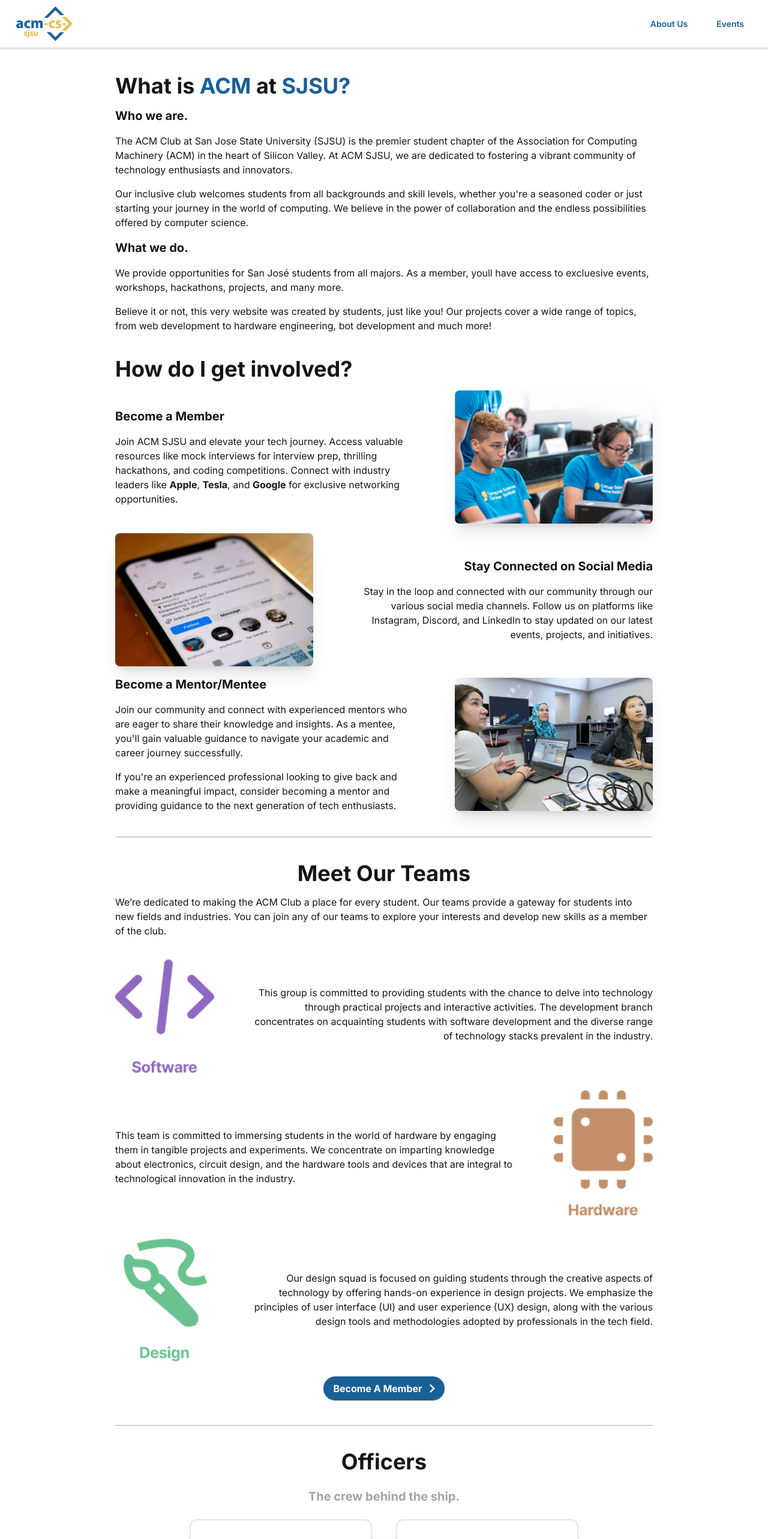
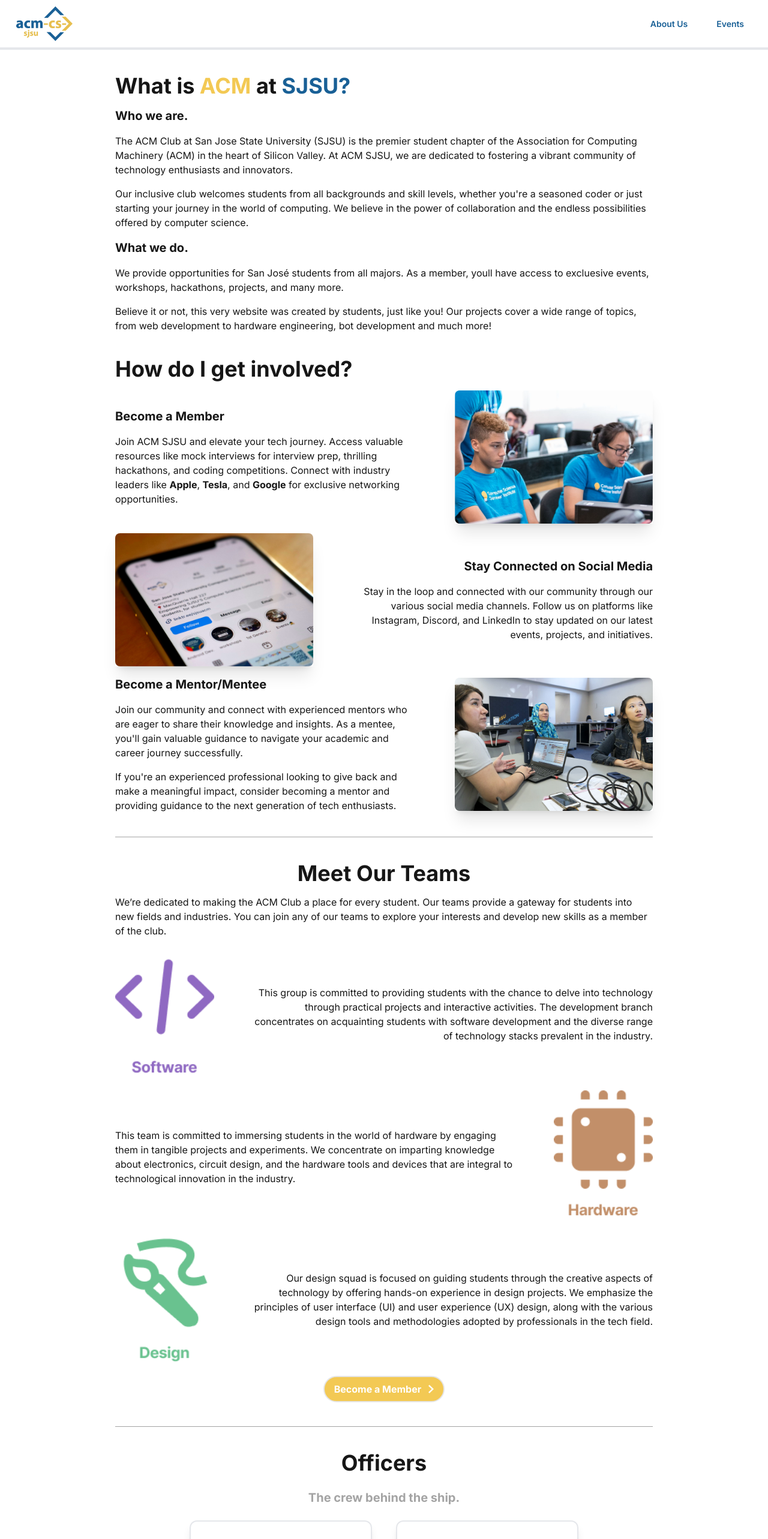
Before and after one commit to SJSUCSClub/acm-devsite, a Next.js app in the folder acmsjsu-devsite/: page /about in a window 1280 px wide. Shown: the top 2566 px of the page at 60% size. Built offline with nearby package versions, Linux system fonts and the light colour scheme.

Commit message:
fix about page, move faq to root

```diff
--- a/acmsjsu-devsite/src/app/about/page.tsx
+++ b/acmsjsu-devsite/src/app/about/page.tsx
@@ -1,7 +1,6 @@
-import Image from "next/image";
 import OfficerCard from "../components/about/OfficerCard";
 import TextWithImage from "../components/about/TextWithImage";
-import RightArrow from "/public/about/rightarrow.svg";
+import MemberButton from "../components/buttons/MemberButton";
 
 const officers = [
   {
@@ -197,16 +196,7 @@ const page = () => {
         </TextWithImage>
 
         <div className="flex gap-4 items-center justify-center">
-          <button className="bg-primary py-2 px-4 rounded-full border border-border hover:border-border-hovered">
-            <a
-              href="https://forms.gle/aXjuoZ2e7TVVRJKT8"
-              target="_blank"
-              className="flex gap-3 no-underline font-bold"
-            >
-              <span className="text-white"> Become A Member </span>
-              <Image src={RightArrow} alt="right arrow" />
-            </a>
-          </button>
+          <MemberButton />
         </div>
       </div>
 
--- /dev/null
+++ b/acmsjsu-devsite/src/app/components/buttons/MemberButton.jsx
@@ -0,0 +1,20 @@
+import Image from "next/image";
+
+import RightArrow from "/public/about/rightarrow.svg";
+
+const MemberButton = () => {
+  return (
+    <button className="bg-primary py-2 px-4 rounded-full border border-border border-2 hover:border-border-hovered">
+      <a
+        href="https://docs.google.com/forms/d/e/1FAIpQLSf1KNg9T5sPAM9EtOm3i_bQctlq81b7QIns1uNkWtlSCpzOvg/viewform"
+        target="_blank"
+        className="flex gap-3 no-underline font-bold"
+      >
+        <span className="text-white"> Become a Member </span>
+        <Image src={RightArrow} alt="right arrow" />
+      </a>
+    </button>
+  );
+};
+
+export default MemberButton;
--- /dev/null
+++ b/acmsjsu-devsite/src/app/components/buttons/PrimaryButton.jsx
@@ -0,0 +1,20 @@
+import Image from "next/image";
+
+import RightArrow from "/public/about/rightarrow.svg";
+
+const LinkButton = ({ text, destination }) => {
+  return (
+    <button className="bg-primary py-2 px-4 rounded-full border border-border border-2 hover:border-border-hovered">
+      <a
+        href={destination}
+        target="_blank"
+        className="flex gap-3 no-underline font-bold"
+      >
+        <span className="text-white"> {Text} </span>
+        <Image src={RightArrow} alt="right arrow" />
+      </a>
+    </button>
+  );
+};
+
+export default MemberButton;
--- a/acmsjsu-devsite/src/app/layout.tsx
+++ b/acmsjsu-devsite/src/app/layout.tsx
@@ -22,7 +22,6 @@ export default function RootLayout({
       <body className={inter.className}>
         <Navbars />
         {children}
-        <FAQ />
         <Footer />
       </body>
     </html>
--- a/acmsjsu-devsite/src/app/page.tsx
+++ b/acmsjsu-devsite/src/app/page.tsx
@@ -1,4 +1,4 @@
-"use client"
+"use client";
 import Image from "next/image";
 import Hero from "./Hero";
 import FAQ from "./components/FAQ";
@@ -12,7 +12,6 @@ import { inherits } from "util";
 import Link from "next/link";
 import { useState } from "react";
 
-
 const spotlights: ISpotlight[] = [
   {
     type: "TECH TALK",
@@ -20,42 +19,34 @@ const spotlights: ISpotlight[] = [
     title: "ACM x Tesla Tech Talk",
     description:
       "Guest speaker Phuc Ngo, an NLP and Senior Data Engineer at Tesla, talks about his experiences and journey in the industry.",
-    key: 1
+    key: 1,
   },
   {
     type: "EVENT",
     image: "./photos/events/googlealumni.jpg",
     title: "Fall 2023 Google Alumni Panel",
-    description: "ACM hosted a Q&A panel with SJSU alumni who are now working at Google. Members had the opportunity to gain insight into the technical interview process and what a typical workday at Google looks like, as well as network with panelists.",
-    key: 2
+    description:
+      "ACM hosted a Q&A panel with SJSU alumni who are now working at Google. Members had the opportunity to gain insight into the technical interview process and what a typical workday at Google looks like, as well as network with panelists.",
+    key: 2,
   },
 
   {
     type: "EVENT",
     image: "./placeholders/googlecloud.png",
     title: "Google Cloud Hero 2023",
-    description: "Cloud Hero gets a room full of people competing head-to-head, with a live play-by-play leaderboard and lots of prizes. To date, over 1,000 players have played Cloud Hero at 12 public events like Google Cloud Next and Google Cloud Summits—with more venues on the way!",
-    key: 3
+    description:
+      "Cloud Hero gets a room full of people competing head-to-head, with a live play-by-play leaderboard and lots of prizes. To date, over 1,000 players have played Cloud Hero at 12 public events like Google Cloud Next and Google Cloud Summits—with more venues on the way!",
+    key: 3,
   },
-
-
-
-
-]
-
-
+];
 
 interface ISpotlight {
   type: string;
   image: string;
   title: string;
   description: string;
-    key: number
-
-
+  key: number;
 }
-
-
 
 const testimonial1 = {
   text: '"The hands-on experience I gained from the club\'s workshops has been invaluable for my software development skills."',
@@ -120,14 +111,12 @@ const annualPlan = {
 };
 
 export default function Home() {
-
-
   return (
+    <>
       <main className="flex justify-center place-items-center">
-      <Hero/>
-
+        <Hero />
       </main>
-
-
+      <FAQ />
+    </>
   );
 }
--- a/acmsjsu-devsite/tailwind.config.ts
+++ b/acmsjsu-devsite/tailwind.config.ts
@@ -25,8 +25,8 @@ const config: Config = {
           "conic-gradient(from 180deg at 50% 50%, var(--tw-gradient-stops))",
       },
       colors: {
-        primary: "#1a6096",
-        "primary-highight": "#FDD976",
+        primary: "#F3C954",
+        "primary-highlight": "#FDD976",
         secondary: "#196096",
         "secondary-highlight": "#318BCF",
         accent: "#FDD976",
```
Lines whose indentation alone changed are shown as unchanged.
